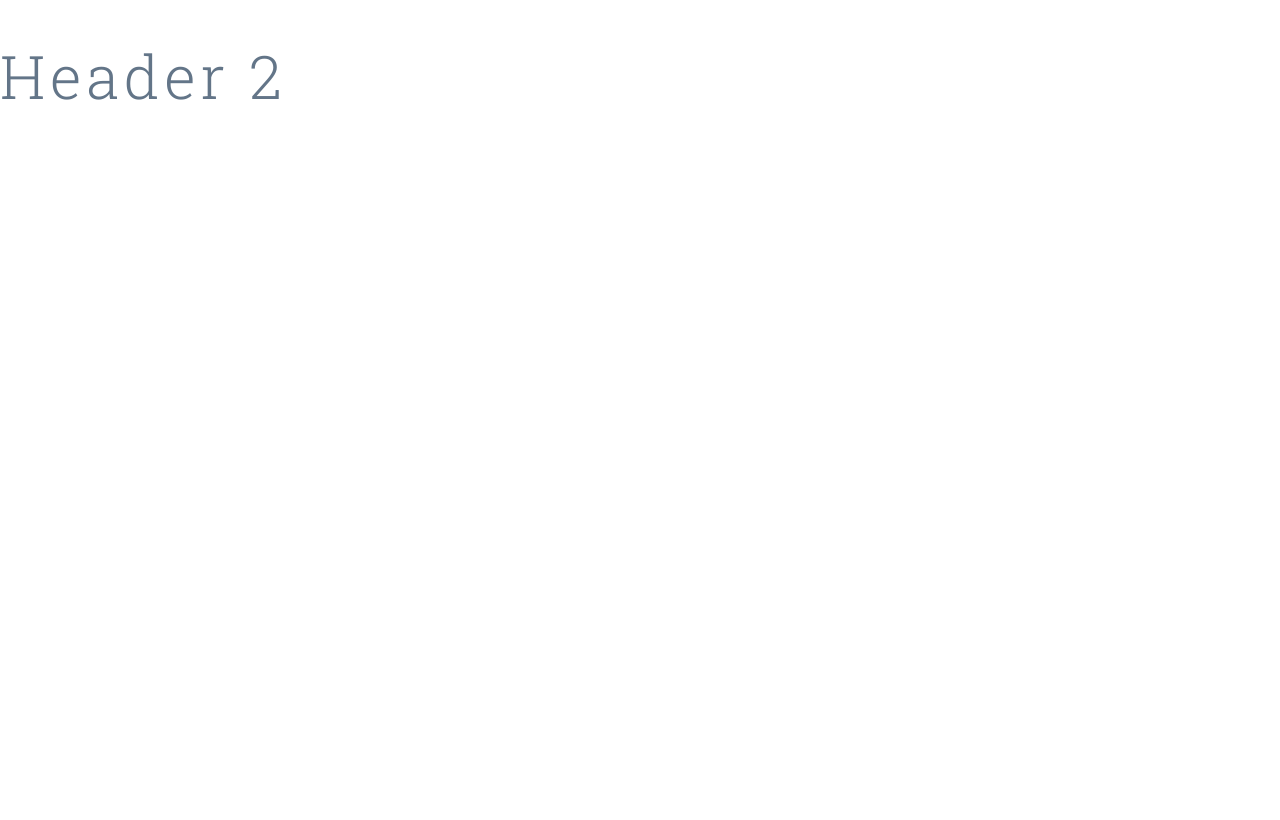
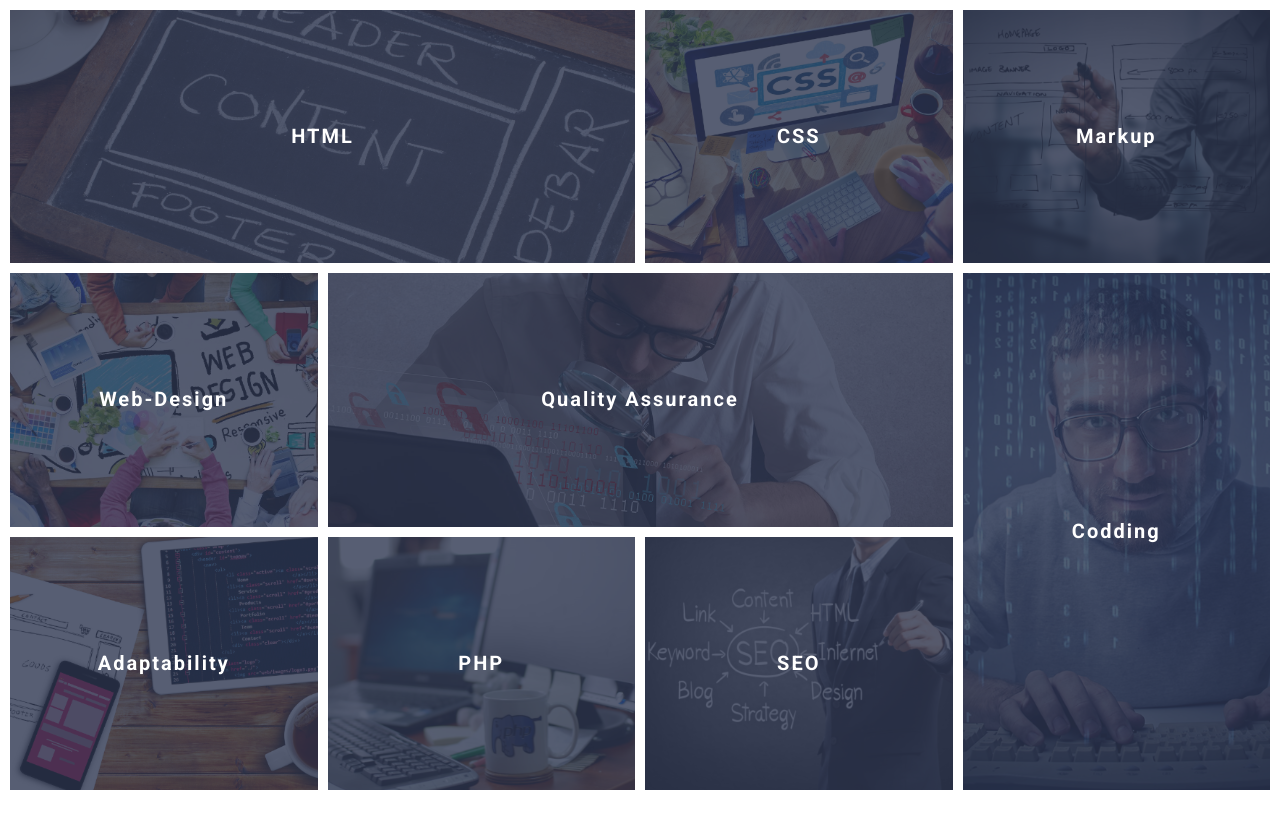
Before and after one commit to romario-tk/20221113____grid-template, a website: page index.html in a window 1280 px wide. Drawn offline with Linux system fonts and the light colour scheme.

Commit message:
Блок skills__container

```diff
--- a/index.html
+++ b/index.html
@@ -21,11 +21,82 @@
 <body>
 
   <header>
-    <h1>Header 2</h1>
+
   </header>
 
   <main>
-    <section></section>
+
+    <section class="skills">
+      <h2 class="skills__title visually-hidden">Skills section</h2>
+      <div class="skills__container">
+
+        <div class="skill-item">
+          <h3 class="skill-item__title">
+            <a class="skill-item__link" href="">HTML</a>
+          </h3>
+          <div class="skill-item__image" style="background-image: url(assets/img/img-html.png);"></div>
+          <div class="skill-item__overlay"></div>
+        </div>
+        <div class="skill-item">
+          <h3 class="skill-item__title">
+            <a class="skill-item__link" href="">CSS</a>
+          </h3>
+          <div class="skill-item__image" style="background-image: url(assets/img/img-css.png);"></div>
+          <div class="skill-item__overlay"></div>
+        </div>
+        <div class="skill-item">
+          <h3 class="skill-item__title">
+            <a class="skill-item__link" href="">Markup</a>
+          </h3>
+          <div class="skill-item__image" style="background-image: url(assets/img/img-markup.png);"></div>
+          <div class="skill-item__overlay"></div>
+        </div>
+        <div class="skill-item">
+          <h3 class="skill-item__title">
+            <a class="skill-item__link" href="">Web-Design</a>
+          </h3>
+          <div class="skill-item__image" style="background-image: url(assets/img/img-webdesign.png);"></div>
+          <div class="skill-item__overlay"></div>
+        </div>
+        <div class="skill-item">
+          <h3 class="skill-item__title">
+            <a class="skill-item__link" href="">Quality Assurance</a>
+          </h3>
+          <div class="skill-item__image" style="background-image: url(assets/img/img-qa.png);"></div>
+          <div class="skill-item__overlay"></div>
+        </div>
+        <div class="skill-item">
+          <h3 class="skill-item__title">
+            <a class="skill-item__link" href="">Codding</a>
+          </h3>
+          <div class="skill-item__image" style="background-image: url(assets/img/img-codding.png);"></div>
+          <div class="skill-item__overlay"></div>
+        </div>
+        <div class="skill-item">
+          <h3 class="skill-item__title">
+            <a class="skill-item__link" href="">Adaptability</a>
+          </h3>
+          <div class="skill-item__image" style="background-image: url(assets/img/img-adaptability.png);"></div>
+          <div class="skill-item__overlay"></div>
+        </div>
+        <div class="skill-item">
+          <h3 class="skill-item__title">
+            <a class="skill-item__link" href="">PHP</a>
+          </h3>
+          <div class="skill-item__image" style="background-image: url(assets/img/img-php.png);"></div>
+          <div class="skill-item__overlay"></div>
+        </div>
+        <div class="skill-item">
+          <h3 class="skill-item__title">
+            <a class="skill-item__link" href="">SEO</a>
+          </h3>
+          <div class="skill-item__image" style="background-image: url(assets/img/img-seo.png);"></div>
+          <div class="skill-item__overlay"></div>
+        </div>
+
+      </div>
+    </section>
+
   </main>
 
   <footer></footer>
```
